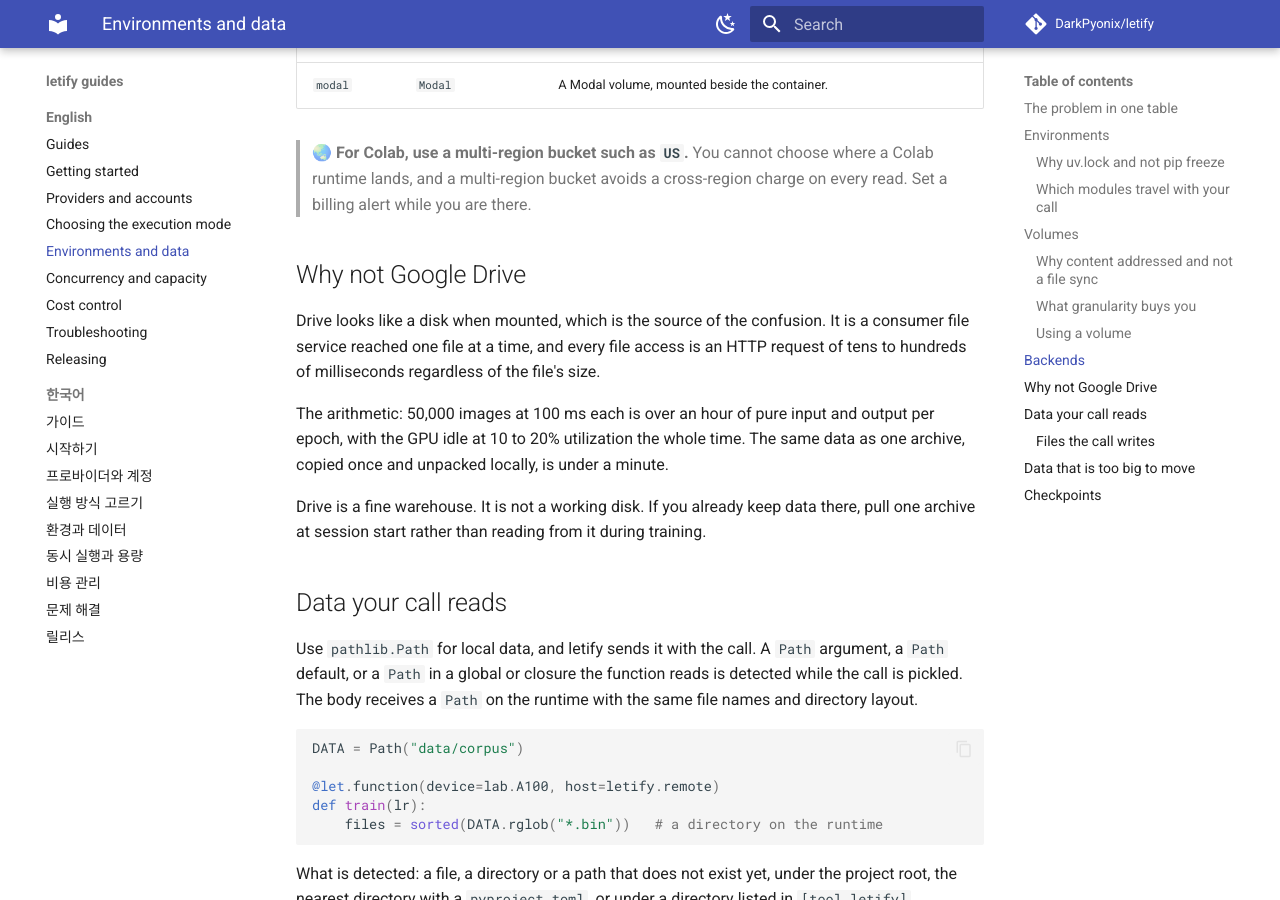
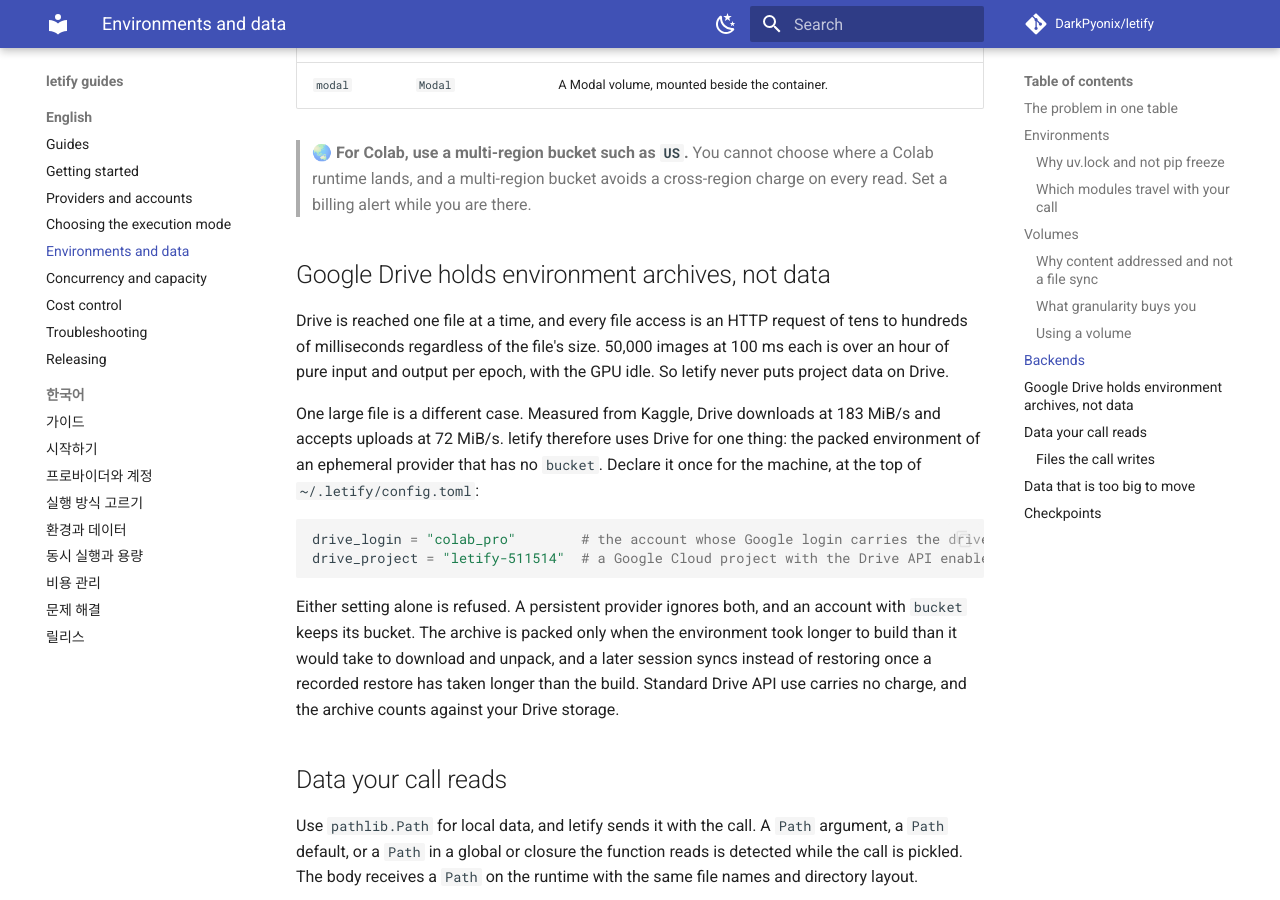
Before and after one commit to DarkPyonix/letify, an MkDocs documentation site: the page built from docs/guide/04-environments-and-data.md, in a window 1280 px wide and 900 px high, scrolled down 3063 px. Built offline with MkDocs 1.6.1 and Material for MkDocs 9.7.7, drawn with Linux system fonts in a browser that asks for light colours; comment, search, counter and statistics services are not loaded.

Commit message:
Docs: Describe the machine-level Google Drive store in the data guide

````diff
--- a/docs/guide/04-environments-and-data.md
+++ b/docs/guide/04-environments-and-data.md
@@ -114,13 +114,18 @@
 
 > 🌏 **For Colab, use a multi-region bucket such as `US`.** You cannot choose where a Colab runtime lands, and a multi-region bucket avoids a cross-region charge on every read. Set a billing alert while you are there.
 
-## Why not Google Drive
+## Google Drive holds environment archives, not data
 
-Drive looks like a disk when mounted, which is the source of the confusion. It is a consumer file service reached one file at a time, and every file access is an HTTP request of tens to hundreds of milliseconds regardless of the file's size.
+Drive is reached one file at a time, and every file access is an HTTP request of tens to hundreds of milliseconds regardless of the file's size. 50,000 images at 100 ms each is over an hour of pure input and output per epoch, with the GPU idle. So letify never puts project data on Drive.
 
-The arithmetic: 50,000 images at 100 ms each is over an hour of pure input and output per epoch, with the GPU idle at 10 to 20% utilization the whole time. The same data as one archive, copied once and unpacked locally, is under a minute.
+One large file is a different case. Measured from Kaggle, Drive downloads at 183 MiB/s and accepts uploads at 72 MiB/s. letify therefore uses Drive for one thing: the packed environment of an ephemeral provider that has no `bucket`. Declare it once for the machine, at the top of `~/.letify/config.toml`:
 
-Drive is a fine warehouse. It is not a working disk. If you already keep data there, pull one archive at session start rather than reading from it during training.
+```toml
+drive_login = "colab_pro"        # the account whose Google login carries the drive.file scope
+drive_project = "letify-511514"  # a Google Cloud project with the Drive API enabled
+```
+
+Either setting alone is refused. A persistent provider ignores both, and an account with `bucket` keeps its bucket. The archive is packed only when the environment took longer to build than it would take to download and unpack, and a later session syncs instead of restoring once a recorded restore has taken longer than the build. Standard Drive API use carries no charge, and the archive counts against your Drive storage.
 
 ## Data your call reads
 
````
Also changed, not shown: docs/guide/ko/04-환경과-데이터.md (+9 -4 lines).
